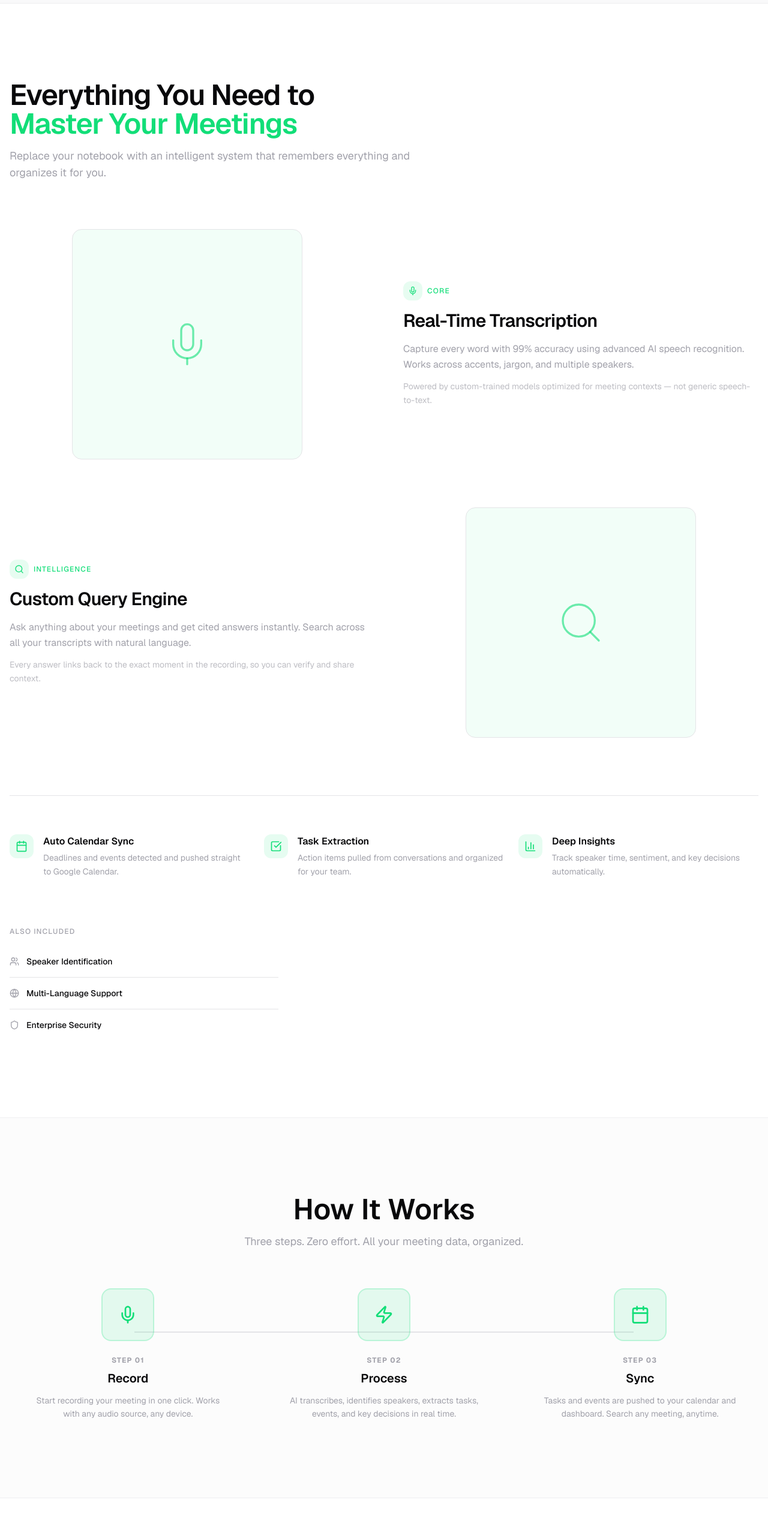
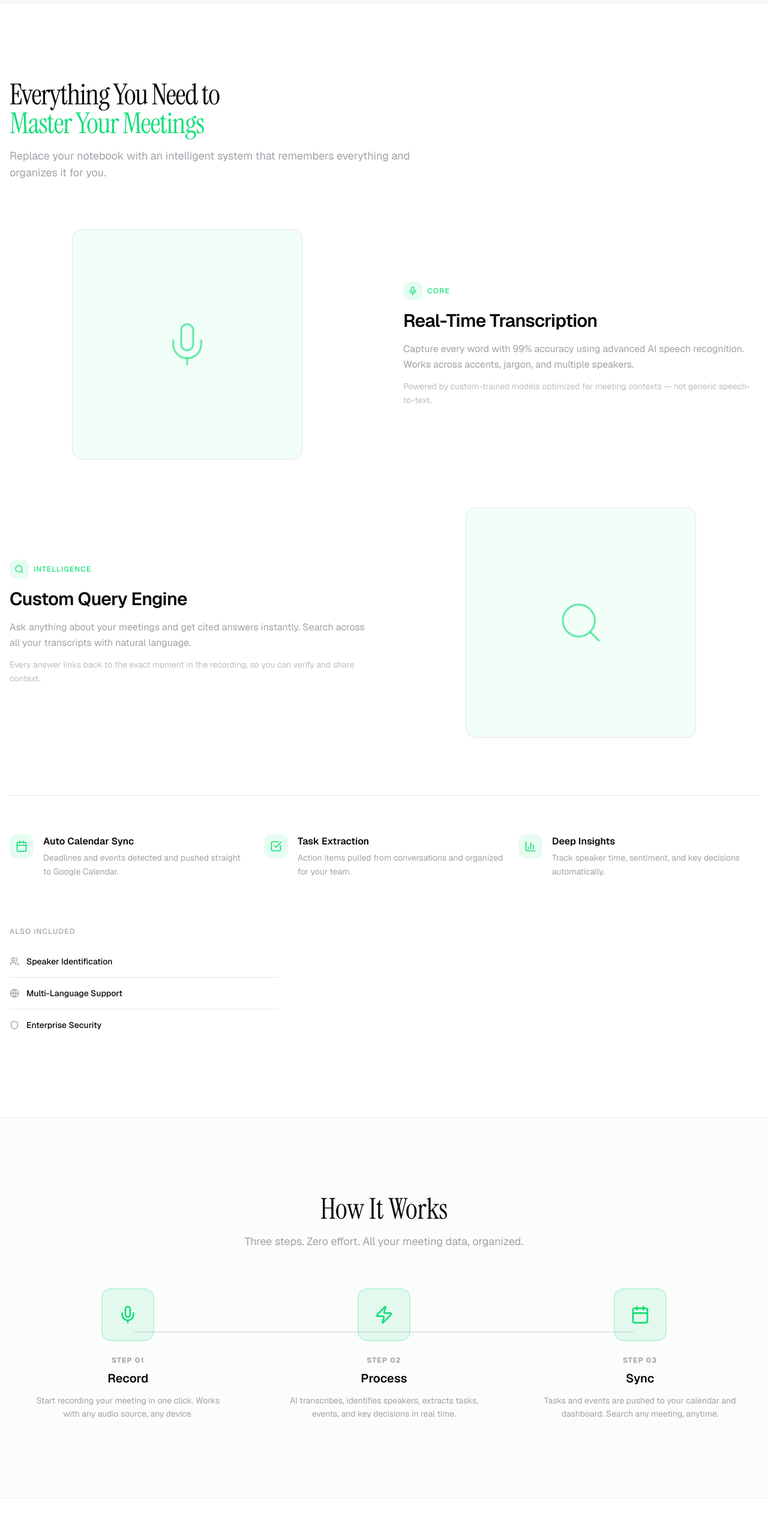
Before and after one commit to riaz37/Omni_Listen, a Next.js app: page / in a window 1280 px wide. Shown: the part 1040-3606 px from the top of the page at 60% size. Built offline with nearby package versions, Linux system fonts and the light colour scheme.

Commit message:
style(design): FINDING-004 — use Instrument Serif for marketing H2s
Section headings on the landing page now use font-display (Instrument
Serif) with normal weight per DESIGN.md display type scale, instead
of Geist Sans semibold which looked generic.

```diff
--- a/components/landing/CallToAction.tsx
+++ b/components/landing/CallToAction.tsx
@@ -65,7 +65,7 @@ export default function CallToAction() {
           viewport={{ once: true }}
           transition={{ duration: 0.6 }}
         >
-          <h2 className="text-3xl sm:text-5xl font-semibold text-foreground mb-4 tracking-tight">
+          <h2 className="text-3xl sm:text-5xl font-display font-normal text-foreground mb-4 tracking-tight">
             Ready to Transform
             <br />
             <span className="text-primary">Your Meetings?</span>
--- a/components/landing/FAQ.tsx
+++ b/components/landing/FAQ.tsx
@@ -48,7 +48,7 @@ export default function FAQ() {
           transition={{ duration: 0.6 }}
           className="text-center mb-16"
         >
-          <h2 className="text-3xl sm:text-5xl font-semibold text-foreground mb-4">
+          <h2 className="text-3xl sm:text-5xl font-display font-normal text-foreground mb-4">
             Frequently Asked Questions
           </h2>
           <p className="text-lg text-muted-foreground">
--- a/components/landing/Features.tsx
+++ b/components/landing/Features.tsx
@@ -308,7 +308,7 @@ export default function Features() {
           transition={{ duration: 0.6 }}
           className="mb-20"
         >
-          <h2 className="text-3xl sm:text-5xl font-semibold text-foreground mb-4 tracking-tight">
+          <h2 className="text-3xl sm:text-5xl font-display font-normal text-foreground mb-4 tracking-tight">
             Everything You Need to
             <br />
             <span className="text-primary">Master Your Meetings</span>
--- a/components/landing/HowItWorks.tsx
+++ b/components/landing/HowItWorks.tsx
@@ -44,7 +44,7 @@ export default function HowItWorks() {
           transition={{ duration: 0.6 }}
           className="text-center mb-16"
         >
-          <h2 className="text-3xl sm:text-5xl font-semibold text-foreground mb-4">
+          <h2 className="text-3xl sm:text-5xl font-display font-normal text-foreground mb-4">
             How It Works
           </h2>
           <p className="text-lg text-muted-foreground max-w-xl mx-auto">
--- a/components/landing/PricingTeaser.tsx
+++ b/components/landing/PricingTeaser.tsx
@@ -64,7 +64,7 @@ export default function PricingTeaser() {
           transition={{ duration: 0.6 }}
           className="text-center mb-16"
         >
-          <h2 className="text-3xl sm:text-5xl font-semibold text-foreground mb-4">
+          <h2 className="text-3xl sm:text-5xl font-display font-normal text-foreground mb-4">
             Simple, Transparent Pricing
           </h2>
           <p className="text-lg text-muted-foreground">
--- a/components/landing/Testimonials.tsx
+++ b/components/landing/Testimonials.tsx
@@ -56,7 +56,7 @@ export default function Testimonials() {
             viewport={{ once: true }}
             transition={{ duration: 0.6 }}
           >
-            <h2 className="text-3xl sm:text-5xl font-semibold text-foreground mb-4 tracking-tight">
+            <h2 className="text-3xl sm:text-5xl font-display font-normal text-foreground mb-4 tracking-tight">
               Loved by Teams
             </h2>
             <p className="text-lg text-muted-foreground">
```
